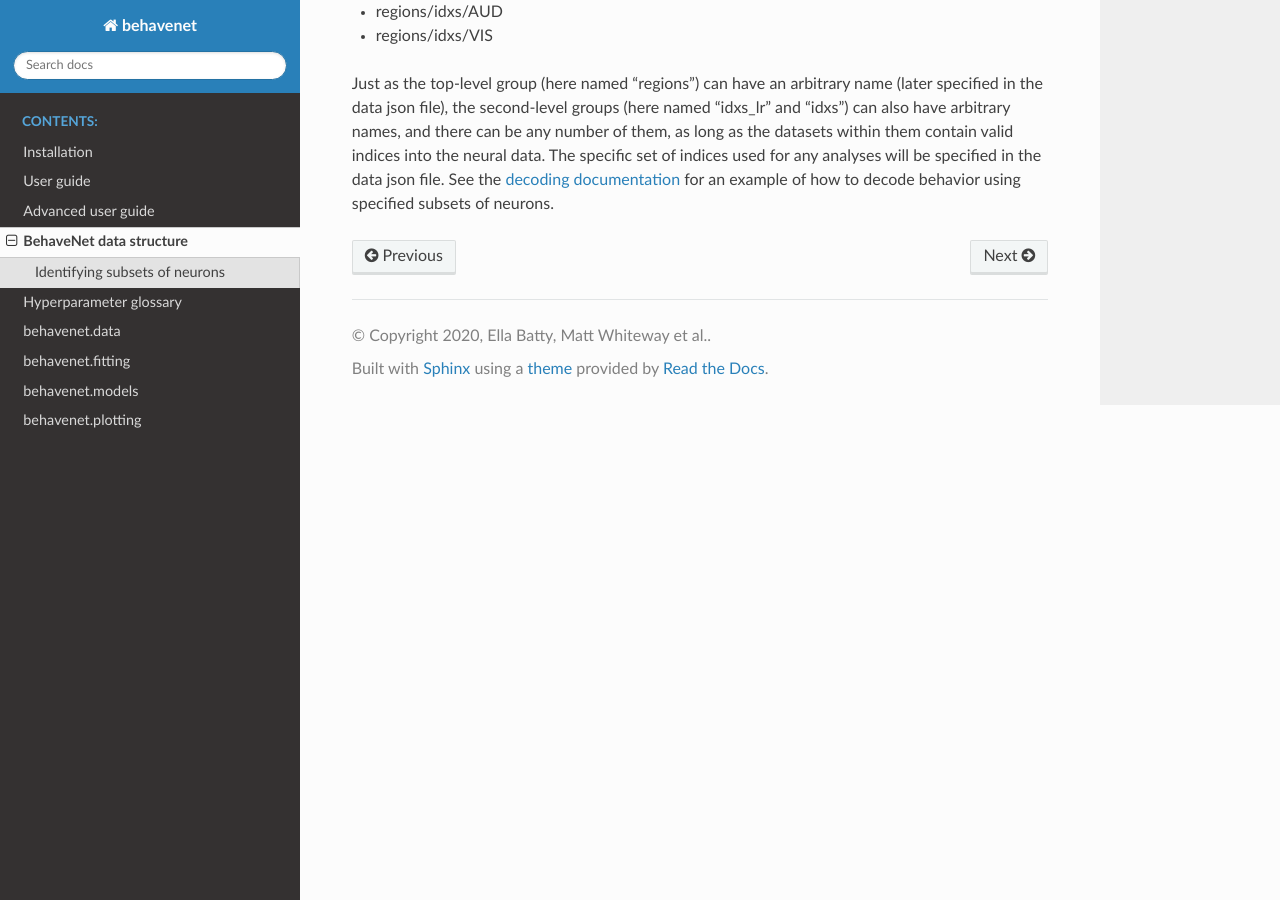
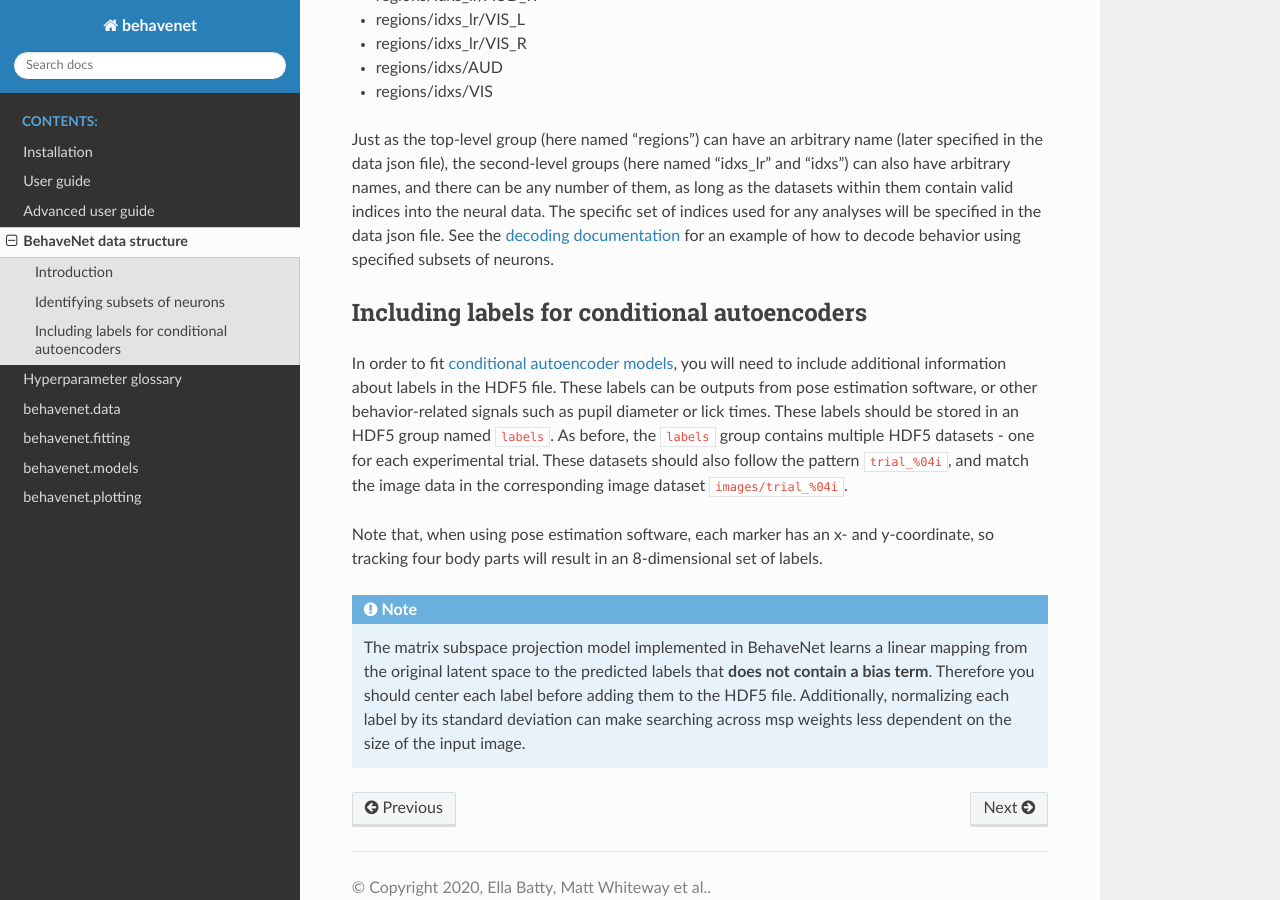
Before and after one commit to themattinthehatt/behavenet, a Sphinx documentation site: the page built from docs/source/data_structure.rst, in a window 1280 px wide and 900 px high, scrolled down 3064 px. Built offline with Sphinx 7.4.7 and the Read the Docs theme 2.0.0, drawn with Linux system fonts in a browser that asks for light colours.

```diff
--- a/docs/source/data_structure.rst
+++ b/docs/source/data_structure.rst
@@ -3,6 +3,9 @@
 ########################
 BehaveNet data structure
 ########################
+
+Introduction
+============
 
 In order to quickly and easily fit many models, BehaveNet uses a standardized data structure. "Raw" experimental data such as behavioral videos and (processed) neural data are stored in the `HDF5 file format <https://support.hdfgroup.org/HDF5/whatishdf5.html>`_. This file format can accomodate large and complex datasets, and is easy to work with thanks to a high-level `python API <https://www.h5py.org/>`_.
 
@@ -126,3 +129,15 @@ This HDF5 file will now have the following addtional datasets:
 * regions/idxs/VIS
 
 Just as the top-level group (here named "regions") can have an arbitrary name (later specified in the data json file), the second-level groups (here named "idxs_lr" and "idxs") can also have arbitrary names, and there can be any number of them, as long as the datasets within them contain valid indices into the neural data. The specific set of indices used for any analyses will be specified in the data json file. See the :ref:`decoding documentation<decoding_with_subsets>` for an example of how to decode behavior using specified subsets of neurons.
+
+
+Including labels for conditional autoencoders
+=============================================
+
+In order to fit :ref:`conditional autoencoder models<conditional_aes>`, you will need to include additional information about labels in the HDF5 file. These labels can be outputs from pose estimation software, or other behavior-related signals such as pupil diameter or lick times. These labels should be stored in an HDF5 group named ``labels``. As before, the ``labels`` group contains multiple HDF5 datasets - one for each experimental trial. These datasets should also follow the pattern ``trial_%04i``, and match the image data in the corresponding image dataset ``images/trial_%04i``.
+
+Note that, when using pose estimation software, each marker has an x- and y-coordinate, so tracking four body parts will result in an 8-dimensional set of labels.
+
+.. note::
+
+    The matrix subspace projection model implemented in BehaveNet learns a linear mapping from the original latent space to the predicted labels that **does not contain a bias term**. Therefore you should center each label before adding them to the HDF5 file. Additionally, normalizing each label by its standard deviation can make searching across msp weights less dependent on the size of the input image.
--- a/docs/source/user_guide.rst
+++ b/docs/source/user_guide.rst
@@ -8,6 +8,7 @@ User guide
 
    user_guide.intro
    user_guide.autoencoders
+   user_guide.conditional_autoencoders
    user_guide.arhmms
    user_guide.decoders
    user_guide.bayesian_decoder
```
Also changed, not shown: docs/source/glossary.rst (+10 -0 lines), docs/source/user_guide.conditional_autoencoders.rst (added, +70 -0 lines), behavenet/models/README.md (added), 1 other file.
